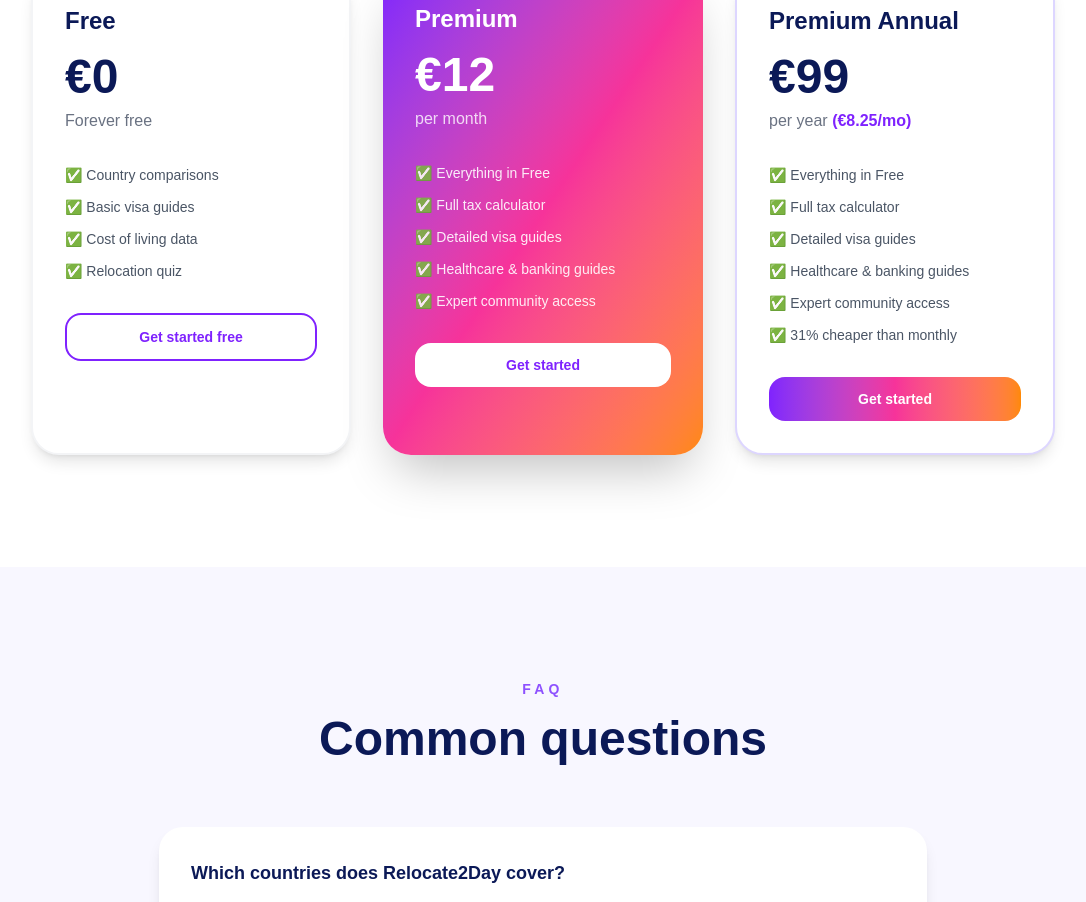
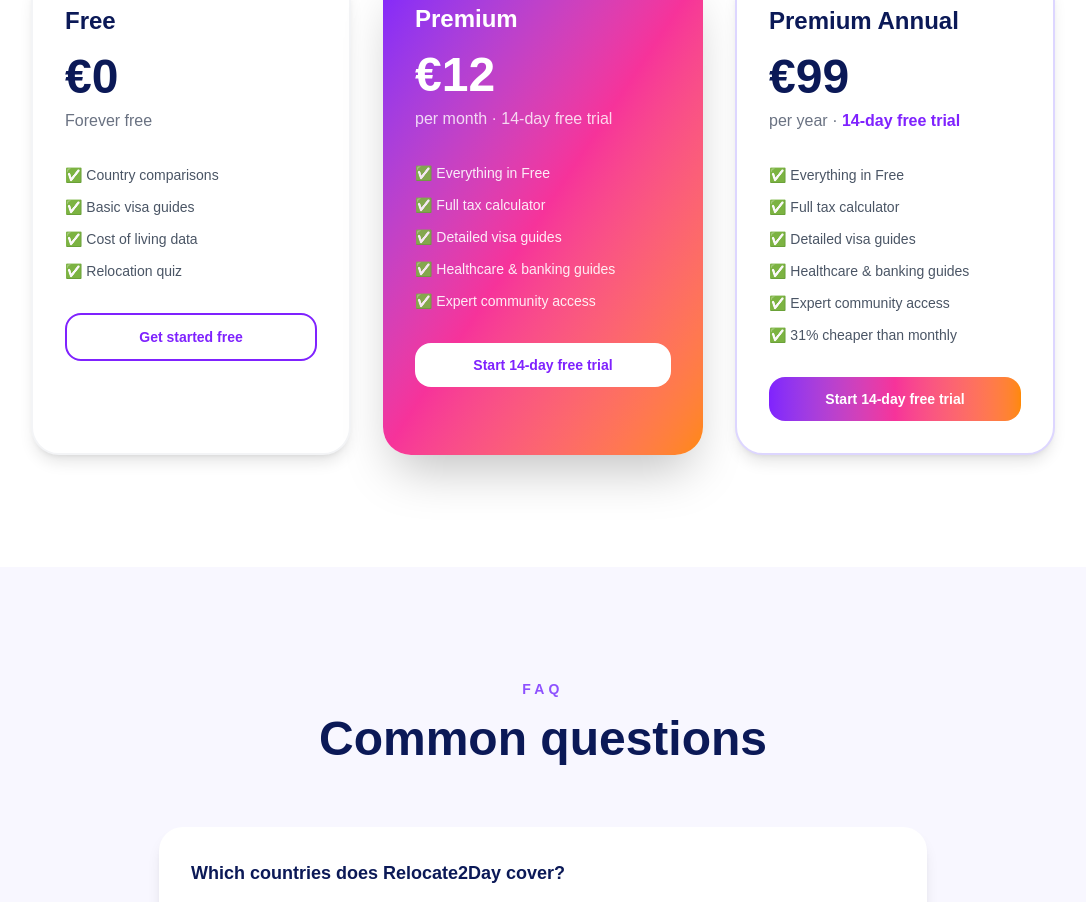
Before and after one commit to ZeppaVentures/Relocate2Day, a Next.js app: page / in a window 1280 px wide. Shown: the part 3876-4778 px from the top of the page, without its empty margins (97-1183 px from the left). Built offline with nearby package versions, Linux system fonts and the light colour scheme; no server answers.

Commit message:
Show 14-day free trial on pricing cards

```diff
--- a/app/page.tsx
+++ b/app/page.tsx
@@ -593,7 +593,7 @@ const handleCheckout = async (priceId: string) => {
       <div className="rounded-[28px] bg-gradient-to-br from-violet-600 via-pink-500 to-orange-400 p-8 shadow-2xl text-white">
         <h3 className="text-2xl font-black">Premium</h3>
         <div className="mt-4 text-5xl font-black">€12</div>
-        <p className="mt-2 text-white/80">per month</p>
+        <p className="mt-2 text-white/80">per month · 14-day free trial</p>
         <ul className="mt-8 space-y-3 text-sm text-white/90">
           <li>✅ Everything in Free</li>
           <li>✅ Full tax calculator</li>
@@ -605,7 +605,7 @@ const handleCheckout = async (priceId: string) => {
   onClick={() => handleCheckout(process.env.NEXT_PUBLIC_STRIPE_PRICE_MONTHLY!)}
   className="mt-8 w-full rounded-2xl bg-white px-6 py-3 text-sm font-bold text-violet-600 transition hover:scale-105"
 >
-          Get started
+  Start 14-day free trial
 </button>
       </div>
 
@@ -616,7 +616,7 @@ const handleCheckout = async (priceId: string) => {
         </div>
         <h3 className="text-2xl font-black">Premium Annual</h3>
         <div className="mt-4 text-5xl font-black">€99</div>
-        <p className="mt-2 text-gray-500">per year <span className="text-violet-600 font-bold">(€8.25/mo)</span></p>
+        <p className="mt-2 text-gray-500">per year · <span className="text-violet-600 font-bold">14-day free trial</span></p>
         <ul className="mt-8 space-y-3 text-sm text-gray-600">
           <li>✅ Everything in Free</li>
           <li>✅ Full tax calculator</li>
@@ -629,7 +629,7 @@ const handleCheckout = async (priceId: string) => {
   onClick={() => handleCheckout(process.env.NEXT_PUBLIC_STRIPE_PRICE_YEARLY!)}
   className="mt-8 w-full rounded-2xl bg-gradient-to-r from-violet-600 via-pink-500 to-orange-400 px-6 py-3 text-sm font-bold text-white transition hover:scale-105"
 >
-          Get started
+  Start 14-day free trial
 </button>
       </div>
 
```
Lines whose indentation alone changed are shown as unchanged.
